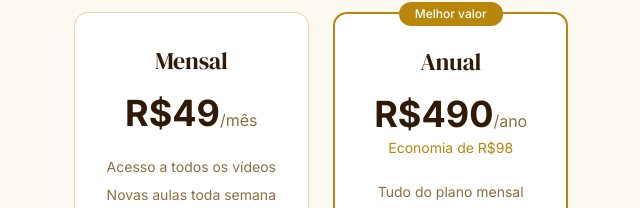
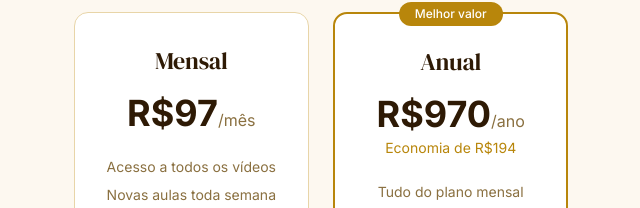
Before and after one commit to felipe-muner/lipemoves, a Next.js app: page /pricing in a window 1280 px wide. Shown: the part 252-460 px from the top of the page, without its empty margins (319-959 px from the left). Built offline with nearby package versions, Linux system fonts and the light colour scheme; no server answers.

Commit message:
Raise subscription prices to R$97/mo and R$970/yr
Co-Authored-By: Claude Sonnet 4.6 <noreply@anthropic.com>

```diff
--- a/app/(marketing)/pricing/page.tsx
+++ b/app/(marketing)/pricing/page.tsx
@@ -8,7 +8,7 @@ import Link from "next/link"
 const plans = [
   {
     name: "Mensal",
-    price: "R$49",
+    price: "R$97",
     period: "/m\u00eas",
     priceEnv: "NEXT_PUBLIC_STRIPE_MONTHLY_PRICE_ID",
     features: [
@@ -20,10 +20,10 @@ const plans = [
   },
   {
     name: "Anual",
-    price: "R$490",
+    price: "R$970",
     period: "/ano",
     priceEnv: "NEXT_PUBLIC_STRIPE_ANNUAL_PRICE_ID",
-    savings: "Economia de R$98",
+    savings: "Economia de R$194",
     features: [
       "Tudo do plano mensal",
       "2 meses gr\u00e1tis",
--- a/app/page.tsx
+++ b/app/page.tsx
@@ -85,7 +85,7 @@ export default function HomePage() {
             <div className="rounded-xl border border-border bg-card p-8">
               <h3 className="font-heading text-2xl">Mensal</h3>
               <p className="mt-4 text-4xl font-bold">
-                R$49<span className="text-base font-normal text-muted-foreground">/m&ecirc;s</span>
+                R$97<span className="text-base font-normal text-muted-foreground">/m&ecirc;s</span>
               </p>
               <ul className="mt-6 space-y-2 text-sm text-muted-foreground">
                 <li>Acesso a todos os v&iacute;deos</li>
@@ -105,9 +105,9 @@ export default function HomePage() {
               </span>
               <h3 className="font-heading text-2xl">Anual</h3>
               <p className="mt-4 text-4xl font-bold">
-                R$490<span className="text-base font-normal text-muted-foreground">/ano</span>
+                R$970<span className="text-base font-normal text-muted-foreground">/ano</span>
               </p>
-              <p className="mt-1 text-sm text-primary">Economia de R$98</p>
+              <p className="mt-1 text-sm text-primary">Economia de R$194</p>
               <ul className="mt-6 space-y-2 text-sm text-muted-foreground">
                 <li>Tudo do plano mensal</li>
                 <li>2 meses gr&aacute;tis</li>
```
